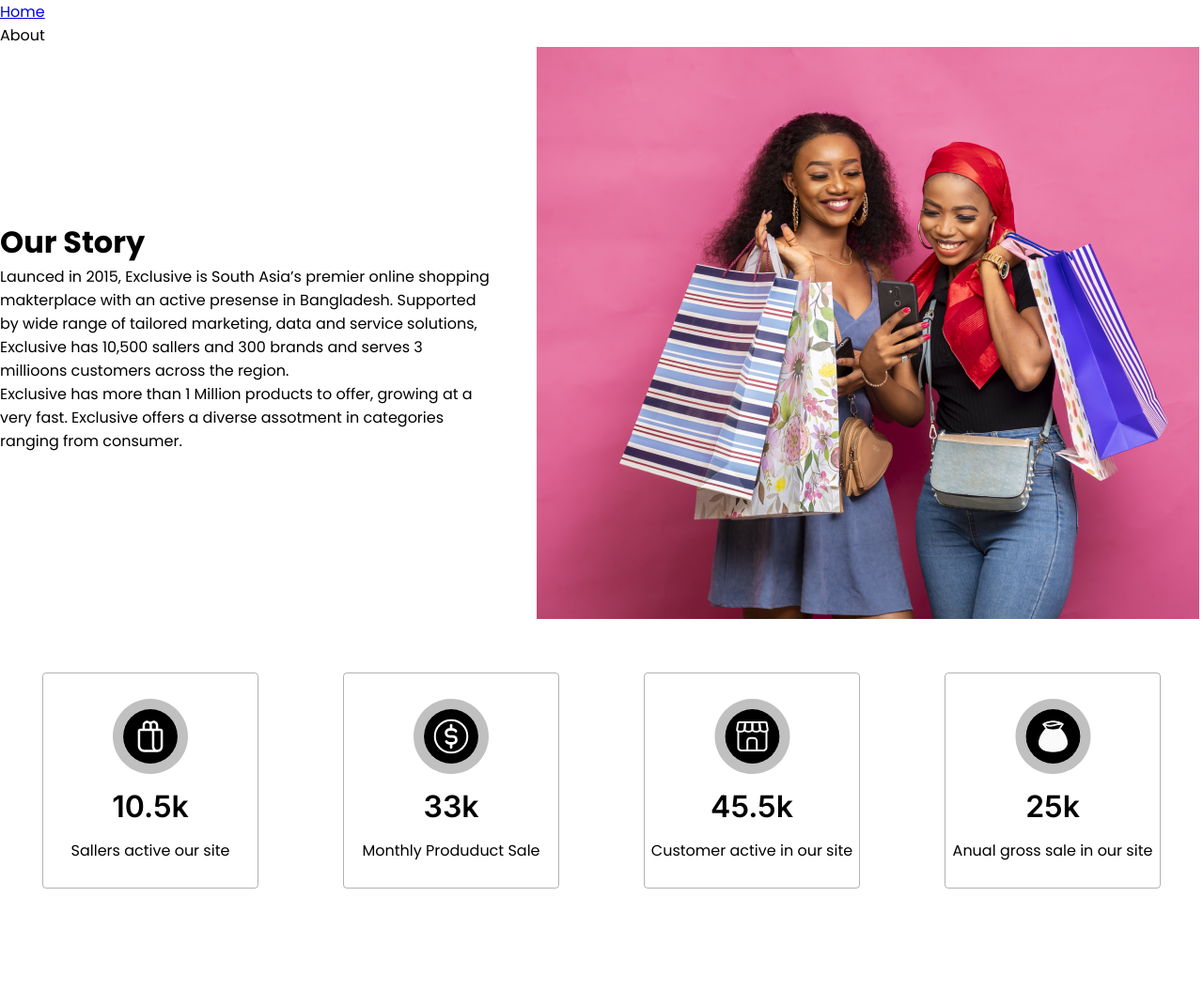
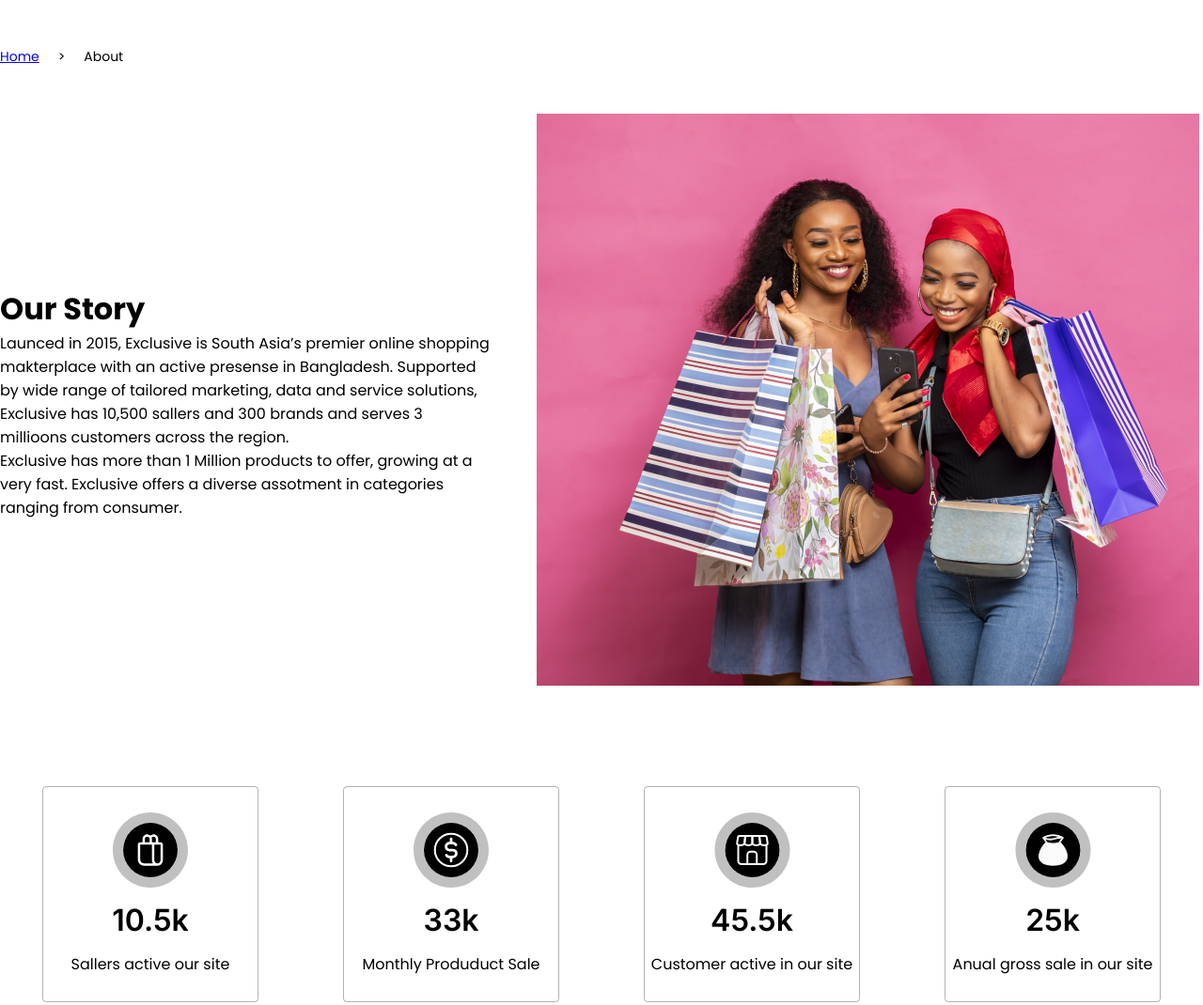
Before and after one commit to archis-academy/project-javascript-leo-20-feb, a plain HTML site: page about.html in a window 1280 px wide. Shown: the whole page at 94% size. Before the commit the page ends 946 px from the top, so only its background shows below. Drawn offline with Linux system fonts and the light colour scheme.

Commit message:
Navbar eklendi.

```diff
--- a/about.html
+++ b/about.html
@@ -1,5 +1,6 @@
 <!DOCTYPE html>
 <html lang="en">
+
 <head>
   <meta charset="UTF-8" />
   <meta name="viewport" content="width=device-width, initial-scale=1.0" />
@@ -7,14 +8,17 @@
   <link rel="stylesheet" href="styles/shared.css" />
   <link rel="stylesheet" href="styles/about.css" />
 </head>
+
 <body>
-    <nav>
+
+  <div class="about-container">
+    <nav class="navbar-section">
       <ul>
         <li><a href="index.html">Home</a></li>
-        <li>About</li>
+        <p> > </p>
+        <li><a href="about.html"></a>About</li>
       </ul>
     </nav>
-    <div class="about-container">
     <div class="our-story-section">
       <div class="our-story-left">
         <h1 class="our-story-title">Our Story</h1>
@@ -63,4 +67,5 @@
     </div>
   </div>
 </body>
+
 </html>
--- a/styles/about.css
+++ b/styles/about.css
@@ -3,22 +3,37 @@
   padding: 0;
   box-sizing: border-box;
 }
+
+.navbar-section ul {
+  margin: 50px auto;
+  display: flex;
+  gap: 20px;
+  font-size: 14px;
+
+}
+
+.navbar-section ul li a:hover {
+  font-weight: bold;
+}
+
 .about-container {
   font-family: "Poppins", sans-serif;
   max-width: 1300px;
   margin: 0 auto;
 }
+
 .our-story-section {
   display: flex;
   align-items: center;
   gap: 50px;
 }
+
 .about-icons-section {
   display: flex;
   justify-content: space-around;
+  margin: 100px auto;
+}
 
-  margin-top: 50px;
-}
 .icon-item {
   display: flex;
   flex-direction: column;
@@ -30,20 +45,24 @@
   align-items: center;
   gap: 15px;
 }
+
 .about-icons-section h3 {
   font-family: Inter;
   font-weight: 700;
   font-size: 32px;
 }
+
 .about-icons-section p {
   font-size: 16px;
 }
+
 .icon-item:hover {
   background-color: #db4444;
   transform: scale(1.1);
   color: white;
   box-shadow: 0 29px 52px rgba(0, 0, 0, 0.4), 0 25px 16px rgba(0, 0, 0, 0.2);
 }
+
 .icon-item:hover img {
   filter: invert(100%);
 }
```
Lines whose indentation alone changed are shown as unchanged.
